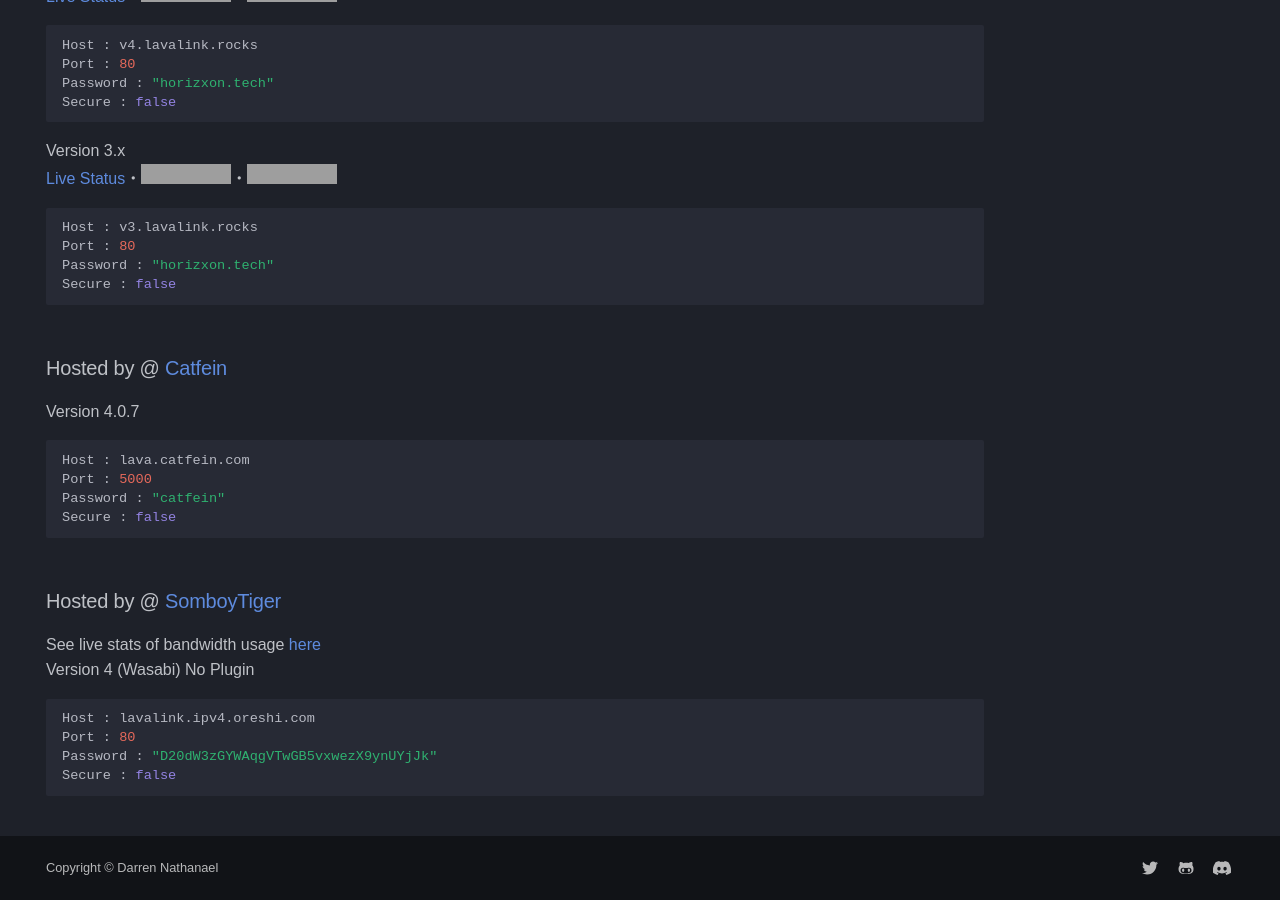
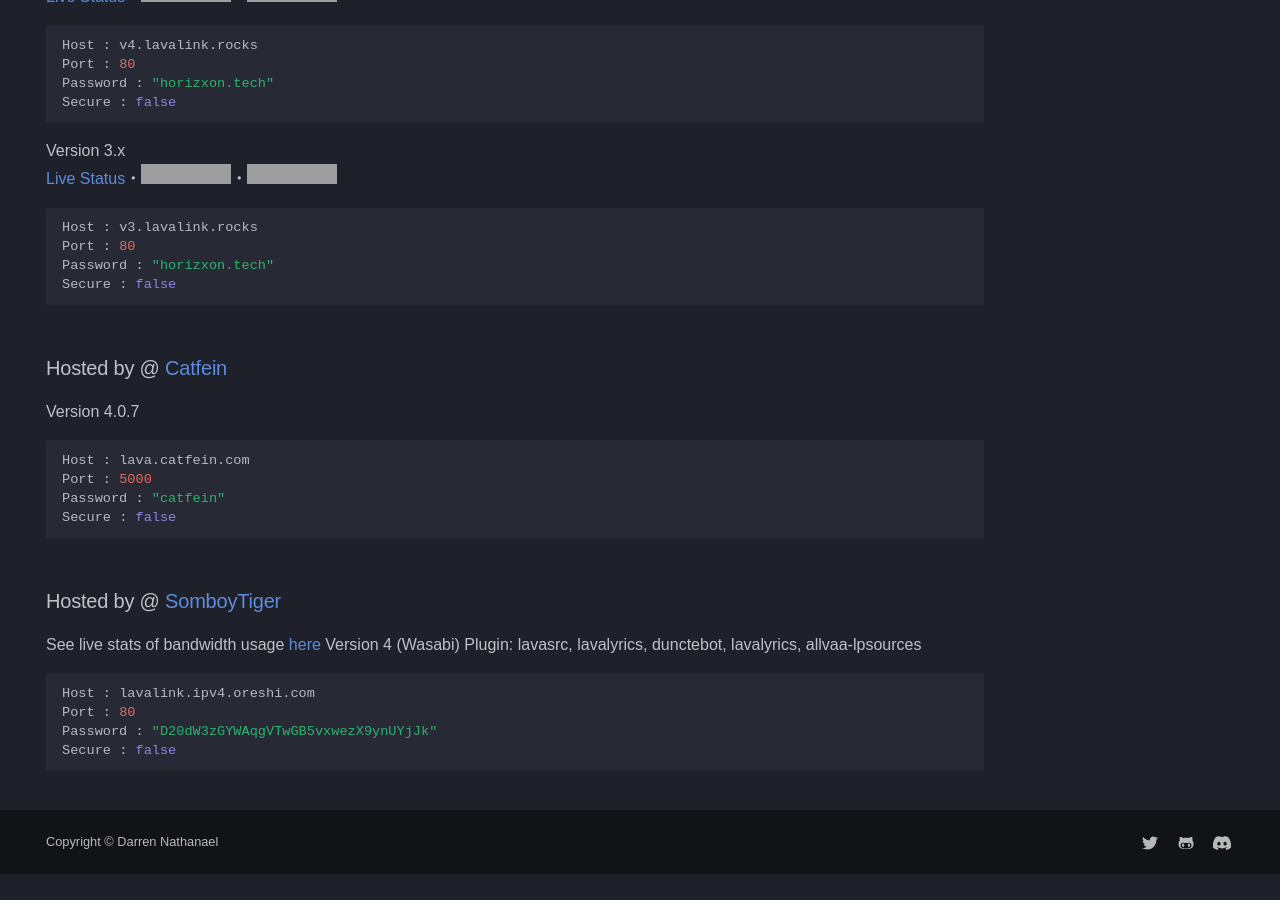
Before and after one commit to DarrenOfficial/lavalink-list, an MkDocs documentation site: the page built from docs/NoSSL/lavalink-without-ssl.md, in a window 1280 px wide and 900 px high, scrolled down 4390 px. Built offline with MkDocs 1.6.1 and Material for MkDocs 9.7.7, drawn with Linux system fonts in a browser that asks for light colours; some web fonts are replaced; comment, search, counter and statistics services are not loaded; a style sheet for code colours, icons or effects is not loaded; after the commit the page ends 5264 px from its top, so only the background shows below that; grey boxes are pictures that could not be loaded.

Commit message:
Add lavaplayer-wasabi support plugins (#583)
* Update lavalink-without-ssl.md

* Update lavalink-without-ssl.md

* Update lavalink-without-ssl.md

* Update lavalink-without-ssl.md

---------

Co-authored-by: AjieDev <ajiedev@ajieblogs.eu.org>

````diff
--- a/docs/NoSSL/lavalink-without-ssl.md
+++ b/docs/NoSSL/lavalink-without-ssl.md
@@ -213,8 +213,8 @@ Secure : false
 ```
 
 ### Hosted by @ [SomboyTiger](https://chompubot.work)
-See live stats of bandwidth usage [here](https://status.oreshi.com/report/uptime/482451cc0d336b3823a57703b590b0ce/) <br />
-Version 4 (Wasabi) No Plugin
+See live stats of bandwidth usage [here](https://status.oreshi.com/report/uptime/482451cc0d336b3823a57703b590b0ce/)
+Version 4 (Wasabi) Plugin: lavasrc, lavalyrics, dunctebot, lavalyrics, allvaa-lpsources
 ```bash
 Host : lavalink.ipv4.oreshi.com
 Port : 80
````
